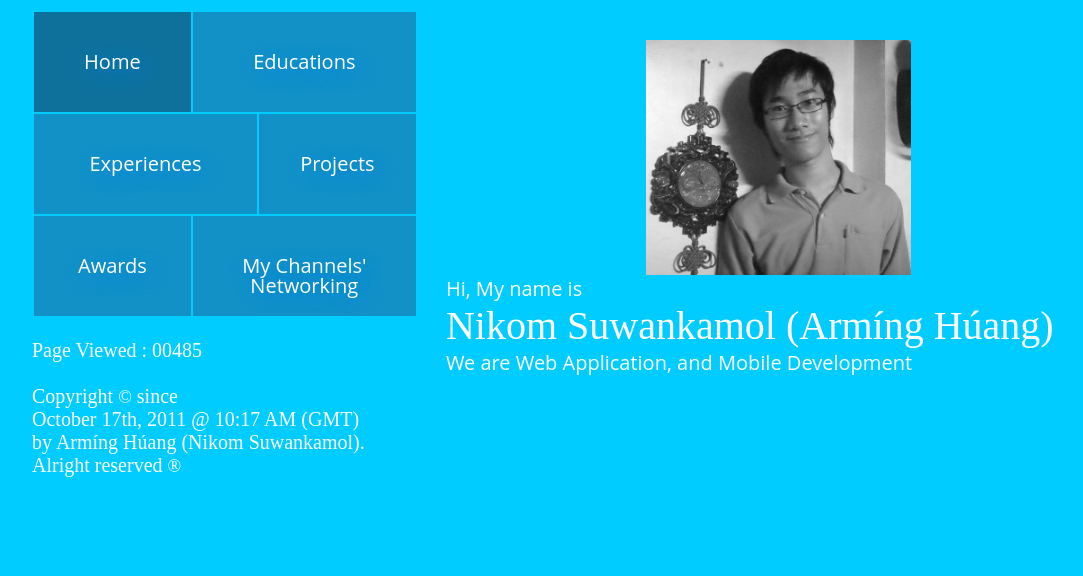
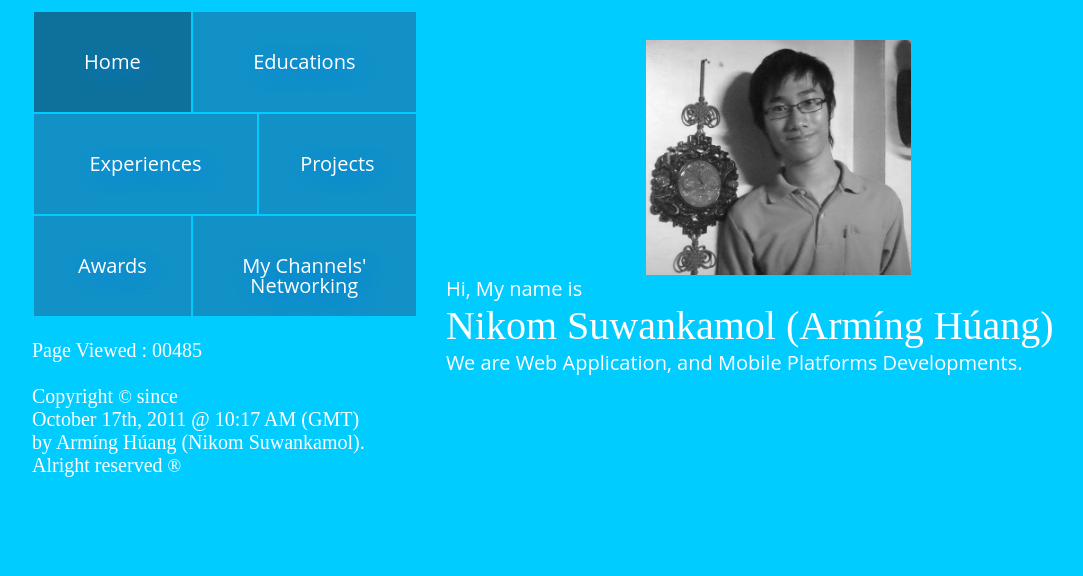
Before and after one commit to nikom2532/mine-about-me, a PHP site: page /index.php?c=index in a window 1280 px wide. Shown: the top 576 px of the page, without its empty margins (0-1083 px from the left). Run offline with PHP 8.4, Linux system fonts and the light colour scheme; some web fonts are replaced.

Commit message:
Views: Update contents

```diff
--- a/views/html/home.php
+++ b/views/html/home.php
@@ -8,4 +8,4 @@
 
 <div>Hi, My name is</div>
 <div class="myname">Nikom Suwankamol (Arm&#237;ng H&#250;ang)</div>
-We are Web Application, and Mobile Development
+We are Web Application, and Mobile Platforms Developments.
```
